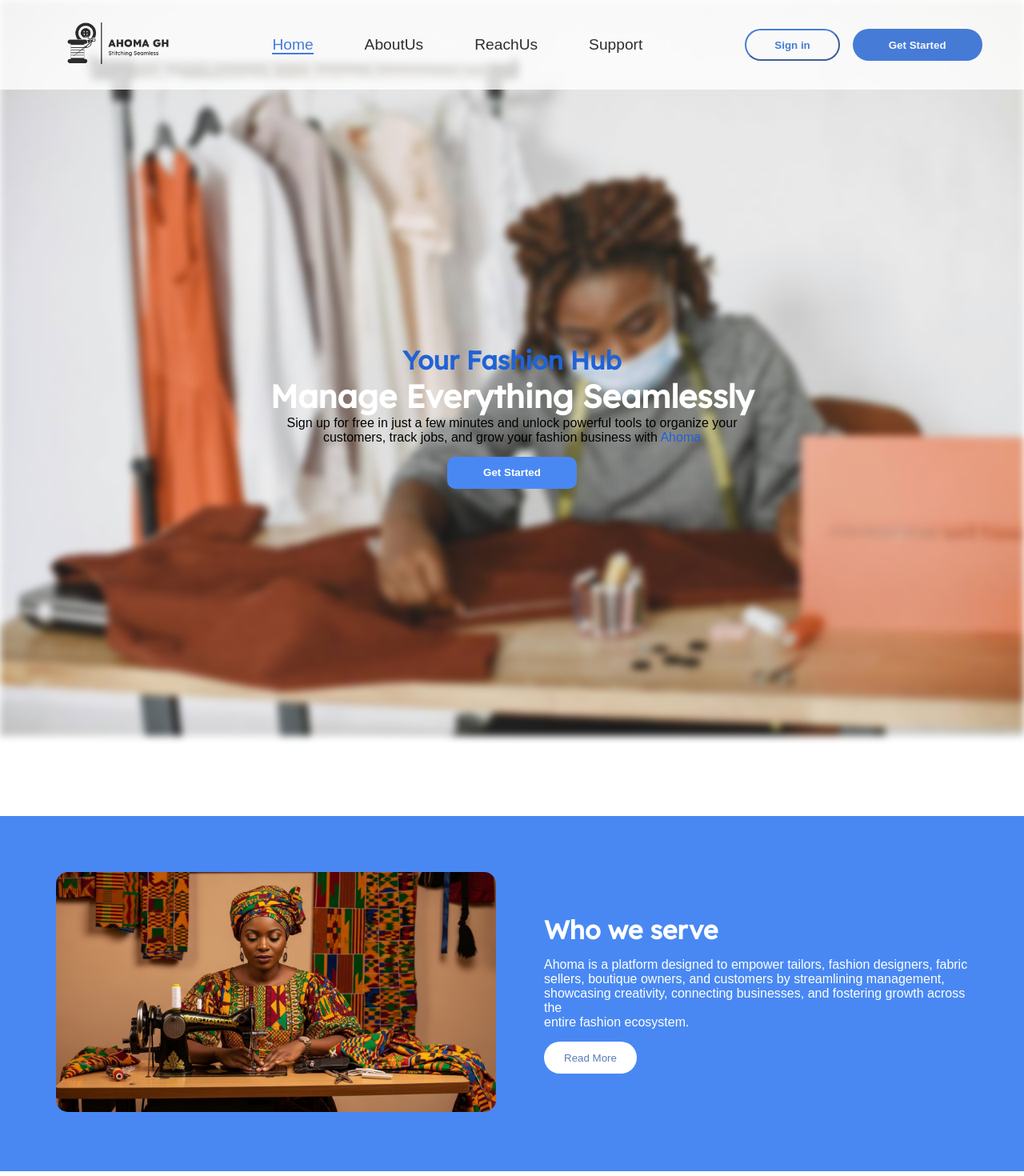
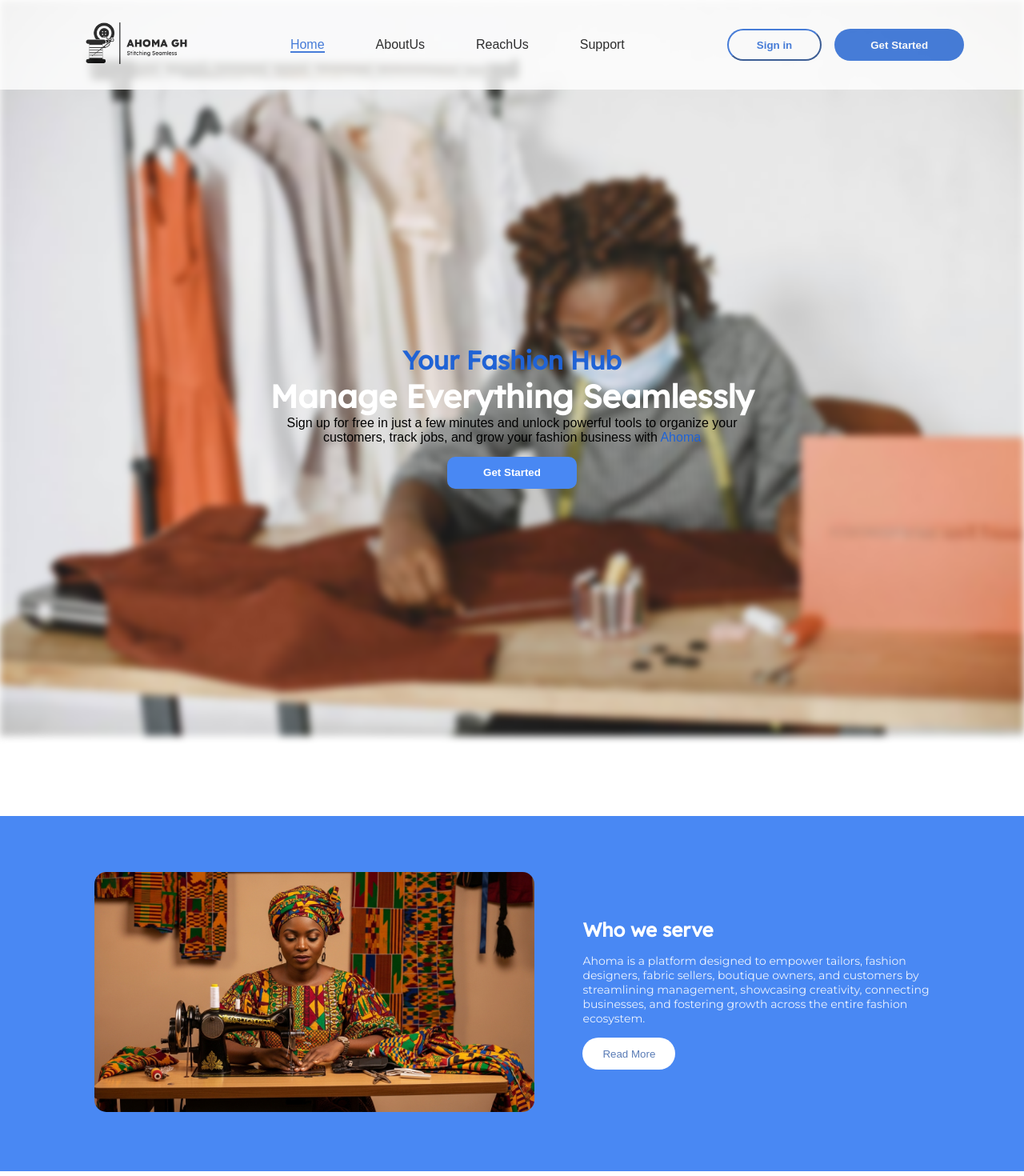
Before and after one commit to Sammy-157/WEBSITE-CLONE, a React (Vite) app: page / in a window 1280 px wide. Shown: the top 1470 px of the page at 80% size. Built offline with nearby package versions, Linux system fonts and the light colour scheme; the HTML template or start-up script is replaced by a standard one.

Commit message:
home page

```diff
--- a/package.json
+++ b/package.json
@@ -23,6 +23,6 @@
     "eslint-plugin-react-hooks": "^5.2.0",
     "eslint-plugin-react-refresh": "^0.4.19",
     "globals": "^16.0.0",
-    "vite": "^6.3.1"
+    "vite": "^6.3.5"
   }
 }
--- a/src/Pages/Home.jsx
+++ b/src/Pages/Home.jsx
@@ -34,18 +34,15 @@
           <div className="page-2-right">
             <h1>Who we serve</h1>
             <p>
-              Ahoma is a platform designed to empower tailors, fashion
+              Ahoma is a platform designed to empower tailors, fashion<br/>
               designers, fabric
+              sellers, boutique owners, and customers by<br/> streamlining
+              management,
+              showcasing creativity, connecting<br/> businesses, and fostering growth
+              across the
+              entire fashion<br/> ecosystem.
             </p>
-            <p>
-              sellers, boutique owners, and customers by streamlining
-              management,
-            </p>
-            <p>
-              showcasing creativity, connecting businesses, and fostering growth
-              across the
-            </p>
-            <p>entire fashion ecosystem.</p>
+
             <button className="read-more-button">Read More</button>
           </div>
         </div>
@@ -155,6 +152,28 @@
           </div>
         </div>
       </div>
+
+      <div className="home-page-5">
+        <div className="home-page-5-contents">
+          <div className="page-5-left">
+            <img src="src/assets/ahoma.jpg " alt="nice guy"></img>
+          </div>
+
+          <div className="page-5-right">
+            <h1>Ahoma</h1>
+            <p>
+              Manage your tailoring business effortlessly with Ahoma. From<br/>
+              adding customers, recording their measurements to tracking<br/> job
+              progress, Ahoma empowers you to stay organized and<br/> deliver
+              exceptional service. Let us help you focus on creating<br/> stunning
+              designs while we handle the rest. Ready to transform<br/> your
+              workflow? Reach out to us today!
+            </p>
+
+            <button className="reach-us-button">Reach Us</button>
+          </div>
+        </div>
+      </div>
     </>
   );
 };
--- a/src/Styles/Home.css
+++ b/src/Styles/Home.css
@@ -1,8 +1,12 @@
+@import url("https://fonts.googleapis.com/css2?family=Lexend&display=swap");
+@import url("https://fonts.googleapis.com/css2?family=Montserrat&display=swap");
+h1,h2{
+  font-family: "Lexend", sans-serif;
+}
+p{
+  font-family: "Montseratt", sans-serif;
 
-
-@import url('https://fonts.googleapis.com/css2?family=Lexend&display=swap');
-@import url('https://fonts.googleapis.com/css2?family=Montserrat&display=swap');
-
+}
 .page-with-image {
   position: relative;
   min-height: 100vh;
@@ -30,21 +34,21 @@
 .page-with-image h2 {
   color: #2063d5;
   font-size: 2rem;
-  font-family: 'Lexend', sans-serif;
+  font-family: "Lexend", sans-serif;
 }
 .page-with-image h1 {
   color: white;
   font-size: 2.5rem;
-  font-family: 'Lexend', sans-serif;
+  font-family: "Lexend", sans-serif;
 }
 .page-with-image p {
-  font-family: 'Montseratt', sans-serif;
+  font-family: "Montseratt", sans-serif;
 }
 
 .ahoma {
   color: #2063d5;
 }
-.Started-button-2{
+.Started-button-2 {
   padding: 0 45px;
   border-radius: 10px;
   height: 40px;
@@ -54,132 +58,158 @@
   font-weight: bolder;
   margin-top: 15px;
 }
-.home-page-2-contents{
+.home-page-2-contents {
   display: flex;
   justify-content: center;
   align-items: center;
   gap: 60px;
   padding: 70px;
 }
-.home-page-2{
+.home-page-2 {
   background: #4988f3;
 }
-.page-2-left img{
+.page-2-left img {
   height: auto;
   width: 550px;
   border-radius: 15px;
 }
 .page-2-right h1 {
-font-size: 2rem;
+  font-size: 24px;
   color: white;
   margin-bottom: 15px;
-font-family: 'Lexend', sans-serif;
+  font-family: "Lexend", sans-serif;
+
 }
 .page-2-right p {
-color: white;
-font-family: 'Montseratt', sans-serif;
-font-size: medium;
+  color: rgba(255, 255, 255, 0.90);
+  font-family: "Montserrat", sans-serif;
+  font-size: 14px;
+  font-weight: 200;
+}
 
-}
-.read-more-button{
+.read-more-button {
   padding: 0 25px;
   border-radius: 9999px;
   height: 40px;
-  background-color:#FFFFFF ;
+  background-color: #ffffff;
   color: #5a7cb6;
   border: none;
   margin-top: 15px;
-
-
 }
 
-.home-page-3-contents{
+.home-page-3-contents {
   display: flex;
   align-items: center;
   justify-content: center;
   gap: 50px;
   width: 100%;
   margin-top: 80px;
-
 }
-.page-3-right{
+.page-3-right {
   width: 50%;
-
 }
-.page-3-left{
+.page-3-left {
   width: 50%;
   margin-left: 80px;
-
 }
 .page-3-left h1 {
   font-size: 2rem;
-color: #36454F;
+  color: #36454f;
   margin-bottom: 15px;
-font-family: 'Lexend', sans-serif;
+  font-family: "Lexend", sans-serif;
 }
 .page-3-left p {
-color: #36454F;
-font-family: 'Montseratt', sans-serif;
+  color: #36454f;
+  font-family: "Montseratt", sans-serif;
   font-size: medium;
-
 }
-.last-p{
+.last-p {
   margin-top: 20px;
 }
 
-.page-3-right img{
+.page-3-right img {
   height: auto;
   width: 300px;
 }
-.page-3-right .image-1{
+.page-3-right .image-1 {
   position: absolute;
   transform: rotate(-10deg);
-
 }
-.page-3-right .image-2{
+.page-3-right .image-2 {
   position: relative;
   left: 120px;
   bottom: 10px;
   transform: rotate(20deg);
-
 }
-.home-page-4{
+.home-page-4 {
   margin-top: 30px;
   background-color: #f1f5f9;
 }
 
-.heading-4{
+.heading-4 {
   text-align: center;
 
   padding-top: 60px;
-
 }
-.heading-4 h1,.heading-4 h2{
-    font-size: 2.0em;
-  font-family: 'Lexend', sans-serif;
+.heading-4 h1,
+.heading-4 h2 {
+  font-size: 2em;
+  font-family: "Lexend", sans-serif;
   color: #535558;
 }
 
-.first-3-cards{
+.first-3-cards {
   display: flex;
   gap: 32px;
   justify-content: space-between;
-
 }
 
-.last-3-cards{
+.last-3-cards {
   display: flex;
   gap: 32px;
-
 }
-.all-cards{
+.all-cards {
   display: flex;
   flex-direction: column;
   gap: 30px;
   align-items: center;
   justify-content: center;
   padding: 64px;
+}
+.home-page-5-contents {
+  display: flex;
+  justify-content: center;
+  align-items: center;
+  gap: 60px;
+  padding: 70px;
+}
+.home-page-5 {
+  background: #ffffff;
+}
+.page-5-left img {
+  height: auto;
+  width: 550px;
+  border-radius: 15px;
+}
+.page-5-right h1 {
+  font-size: 32px;
+  color:#36454f;
+  margin-bottom: 15px;
+  font-family: "Lexend", sans-serif;
+}
+.page-5-right p {
+  color: #888;
+  font-family: "Montserrat", sans-serif;
+  font-size: 14px;
+  font-weight: 300;
+}
 
-
-
+.reach-us-button {
+  padding: 0 25px;
+  border-radius: 9999px;
+  height: 40px;
+  background-color: #4988f3;
+  color: #ffffff;
+  border: none;
+  margin-top: 15px;
 }
--- a/src/Styles/Navbar.css
+++ b/src/Styles/Navbar.css
@@ -29,13 +29,26 @@
 }
 
 .nav-menu li a {
-  color: Black;
+  position: relative;
   text-decoration: none;
-  font-size: 1.2rem;
+  color: black;
 }
-.nav-menu li a:hover {
-  border-bottom: 2px solid black;
+
+.nav-menu li a::after {
+  content: "";
+  position: absolute;
+  bottom: 0;
+  left: 0;
+  height: 2px;
+  width: 0;
+  background-color: black;
+  transition: width 0.4s ease;
 }
+
+.nav-menu li a:hover::after {
+  width: 100%; /* animate underline from left to right */
+}
+
 
 .nav-menu li a.active {
   border-bottom: 2px solid #2063d5;
```
Also changed, not shown: src/assets/ahoma.jpg (added), 1 other file (tests, documents, lock files or other folders). Lines whose indentation alone changed are shown as unchanged.
